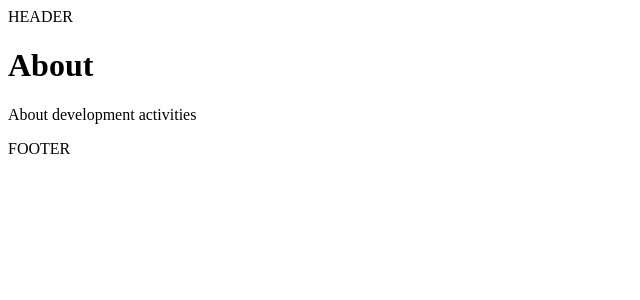
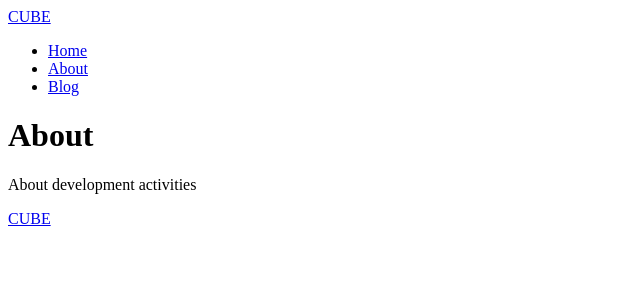
Before and after one commit to itc-s23013/blog2, a Next.js app: page /about in a window 1280 px wide. Shown: the top 300 px of the page, without its empty margins (0-640 px from the left). Built offline with nearby package versions, Linux system fonts and the light colour scheme.

Commit message:
chapter2 owari

```diff
--- a/components/footer.js
+++ b/components/footer.js
@@ -1,4 +1,10 @@
+import Logo from 'components/logo'
+
 const Footer = () => {
-  return <footer>FOOTER</footer>
+  return (
+    <footer>
+      <Logo />
+    </footer>
+  )
 }
 export default Footer
--- a/components/header.js
+++ b/components/header.js
@@ -1,4 +1,12 @@
+import Logo from 'components/logo'
+import Nav from 'components/nav'
+
 const Header = () => {
-  return <header>HEADER</header>
+  return (
+    <header>
+      <Logo />
+      <Nav />
+    </header>
+  )
 }
 export default Header
--- /dev/null
+++ b/components/logo.js
@@ -0,0 +1,10 @@
+import Link from 'next/link'
+
+const Logo = () => {
+  return (
+    <Link href='/'>
+      <span>CUBE</span>
+    </Link>
+  )
+}
+export default Logo
--- /dev/null
+++ b/components/nav.js
@@ -0,0 +1,26 @@
+import Link from 'next/link'
+
+const Nav = () => {
+  return (
+    <nav>
+      <ul>
+        <li>
+          <Link href='/'>
+            <span>Home</span>
+          </Link>
+        </li>
+        <li>
+          <Link href='/about'>
+            <span>About</span>
+          </Link>
+        </li>
+        <li>
+          <Link href='/blog'>
+            <span>Blog</span>
+          </Link>
+        </li>
+      </ul>
+    </nav>
+  )
+}
+export default Nav
```
